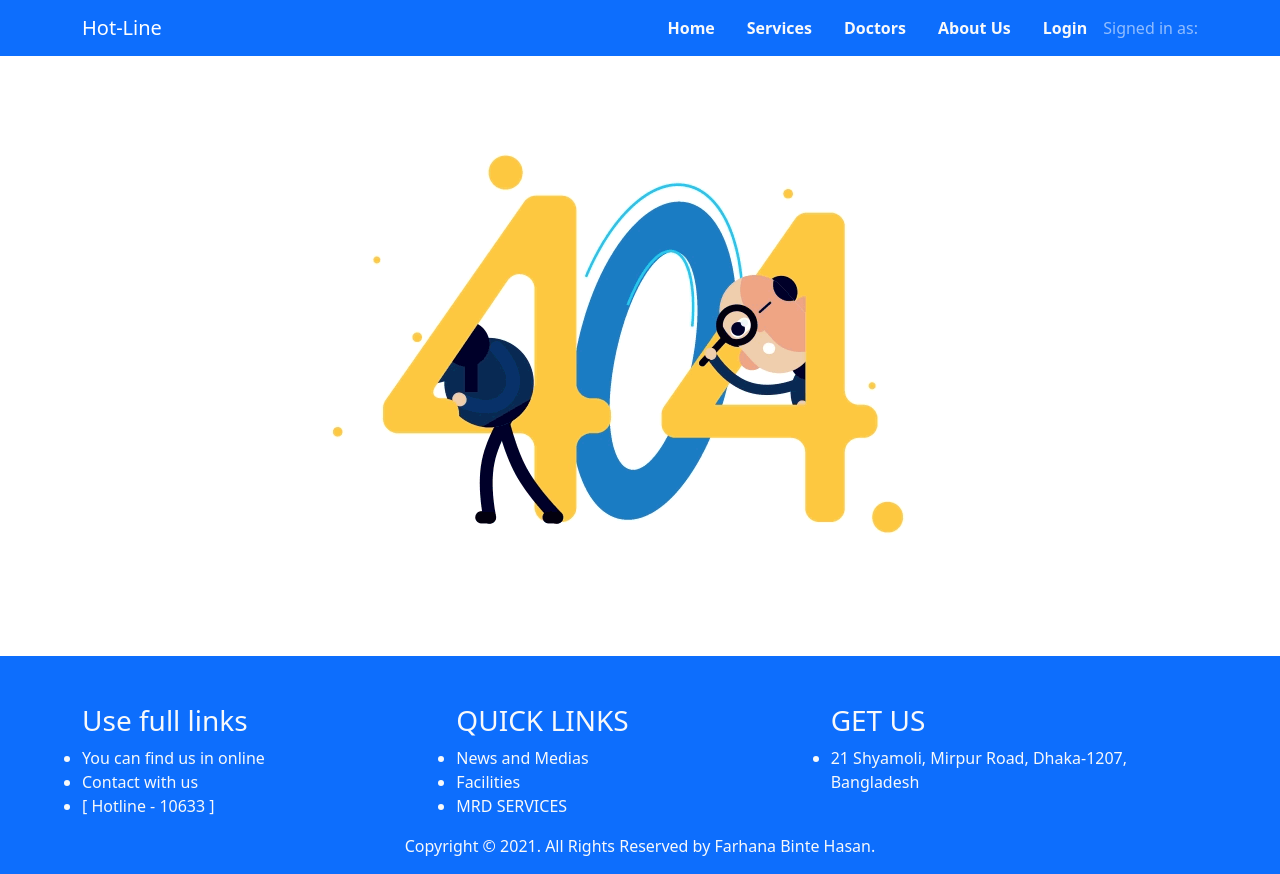
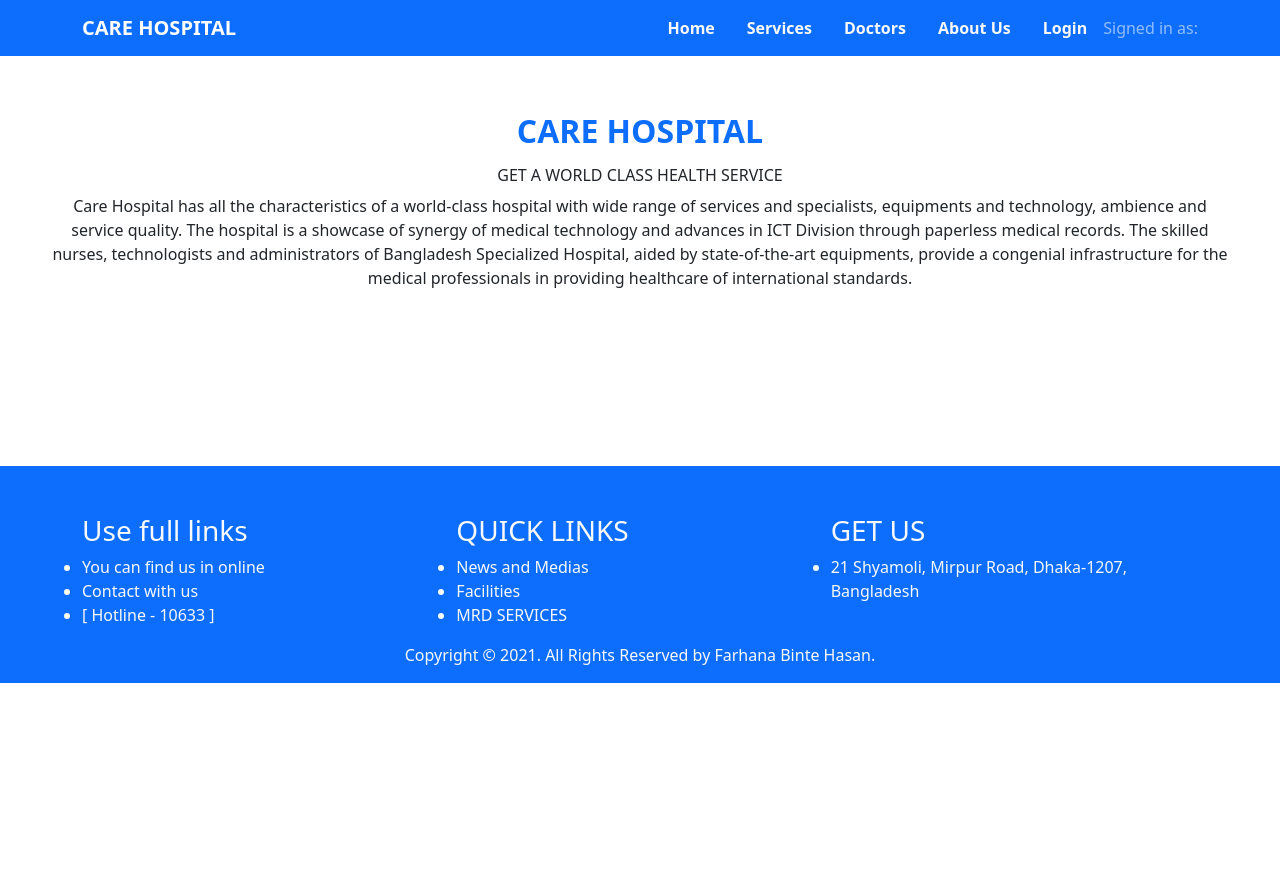
Before and after one commit to farhanacsebd/city-hospital, a React (Create React App) app: page /about in a window 1280 px wide. After the commit the page ends 800 px from the top, so only its background shows below. Built offline with nearby package versions, Linux system fonts and the light colour scheme.

Commit message:
about & booking done

```diff
--- a/src/App.js
+++ b/src/App.js
@@ -6,6 +6,7 @@ import Header from './Pages/Home/Shared/Header/Header';
 import Footer from './Pages/Footer/Footer';
 import Booking from './Pages/Booking/Booking/Booking';
 import Login from './Pages/Login/Login/Login';
+import About from './Pages/Home/Home/About/About';
 
 
 
@@ -20,6 +21,9 @@ function App() {
           </Route>
           <Route path="/home">
             <Home></Home>
+          </Route>
+          <Route path="/about">
+            <About></About>
           </Route>
           <Route path="/login">
             <Login></Login>
--- a/src/Pages/Booking/Booking/Booking.js
+++ b/src/Pages/Booking/Booking/Booking.js
@@ -1,11 +1,38 @@
-import React from 'react';
+import React, { useEffect, useState } from 'react';
 import { useParams } from 'react-router';
 
 const Booking = () => {
     const { serviceId } = useParams();
+
+    const [serviceDetails, setServiceDetails] = useState([])
+
+    useEffect(() => {
+        fetch('/Service.json')
+            .then(res => res.json())
+            .then(data => setServiceDetails(data))
+    }, [])
+
+    const foundDetails = serviceDetails.find(singleService => singleService.id === Number(serviceId))
+
+
     return (
         <div>
-            <h2>This is booking:{serviceId}</h2>
+            <div class="card text-center">
+
+                <div class="card-header">
+                    <img src={foundDetails?.img} alt="" />
+                </div>
+
+                <div class="card-body">
+                    <h5 class="card-title">Department Name: {foundDetails?.name} </h5>
+
+                    <p class="card-text"><span className="fw-bold">Description:</span> {foundDetails?.description}</p>
+
+                    <button className="btn btn-regular bg-info">Confirm Now</button>
+
+                </div>
+
+            </div>
         </div>
     );
 };
--- a/src/Pages/Home/Banner/Banner.js
+++ b/src/Pages/Home/Banner/Banner.js
@@ -9,7 +9,7 @@ const Banner = () => {
         <>
             <Carousel>
                 <Carousel.Item>
-                    <img
+                    <img style={{ height: "500px" }}
                         className="d-block w-100"
                         src={banner1}
                         alt="First slide"
@@ -20,7 +20,7 @@ const Banner = () => {
                     </Carousel.Caption>
                 </Carousel.Item>
                 <Carousel.Item>
-                    <img
+                    <img style={{ height: "500px" }}
                         className="d-block w-100"
                         src={banner2}
                         alt="Second slide"
@@ -32,7 +32,7 @@ const Banner = () => {
                     </Carousel.Caption>
                 </Carousel.Item>
                 <Carousel.Item>
-                    <img
+                    <img style={{ height: "500px" }}
                         className="d-block w-100"
                         src={banner3}
                         alt="Third slide"
--- /dev/null
+++ b/src/Pages/Home/Home/About/About.js
@@ -0,0 +1,39 @@
+import React from 'react';
+import { Card, Col, Container, Row } from 'react-bootstrap';
+
+const About = () => {
+    return (
+        <div className="mb-5 m-5">
+            <h2 className="fw-bold text-primary p-2">CARE HOSPITAL</h2>
+            <h6>GET A WORLD CLASS HEALTH SERVICE</h6>
+            <p>Care Hospital has all the characteristics of a world-class hospital with wide range of services and specialists, equipments and technology, ambience and service quality. The hospital is a showcase of synergy of medical technology and advances in ICT Division through paperless medical records. The skilled nurses, technologists and administrators of Bangladesh Specialized Hospital, aided by state-of-the-art equipments, provide a congenial infrastructure for the medical professionals in providing healthcare of international standards.</p>
+            <Container>
+                <Row xs={1} md={3} className="g-4 pb-5">
+                    {/* dynamically load card start  */}
+                    <Col>
+                        <div className="carD">
+                            <Card.Body>
+                                <img src="" alt="" />
+                            </Card.Body>
+                        </div>
+                    </Col>
+                    <Col>
+                        <div className="carD">
+                            <Card.Body>
+
+                            </Card.Body>
+                        </div>
+                        <div className="carD">
+                            <Card.Body>
+
+                            </Card.Body>
+                        </div>
+                    </Col>
+                    {/* dynamically load card start  */}
+                </Row>
+            </Container>
+        </div>
+    );
+};
+
+export default About;
--- a/src/Pages/Home/Home/Home.js
+++ b/src/Pages/Home/Home/Home.js
@@ -2,6 +2,7 @@ import React from 'react';
 import Banner from '../Banner/Banner';
 import Experts from '../Experts/Experts';
 import Services from '../Services/Services';
+import About from './About/About';
 
 
 const Home = () => {
@@ -10,6 +11,7 @@ const Home = () => {
             <Banner></Banner>
             <Services></Services>
             <Experts></Experts>
+            <About></About>
         </div>
     );
 };
--- a/src/Pages/Home/Shared/Header/Header.js
+++ b/src/Pages/Home/Shared/Header/Header.js
@@ -1,4 +1,3 @@
-import Button from '@restart/ui/esm/Button';
 import React from 'react';
 import { Container, Nav, Navbar } from 'react-bootstrap';
 import { NavLink } from 'react-router-dom';
@@ -10,7 +9,7 @@ const Header = () => {
         // nav bar start
         <Navbar bg="primary" variant="dark" sticky="top" expand="lg">
             <Container>
-                <Navbar.Brand as={HashLink} to="/home#home">Hot-Line</Navbar.Brand>
+                <Navbar.Brand as={HashLink} className="fw-bold" to="/home#home">CARE HOSPITAL</Navbar.Brand>
                 <Navbar.Toggle aria-controls="navbarScroll" />
                 <Navbar.Collapse id="navbarScroll">
                     <Nav
```
